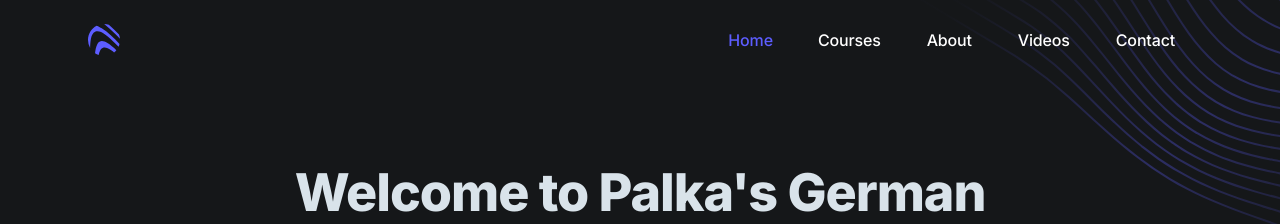
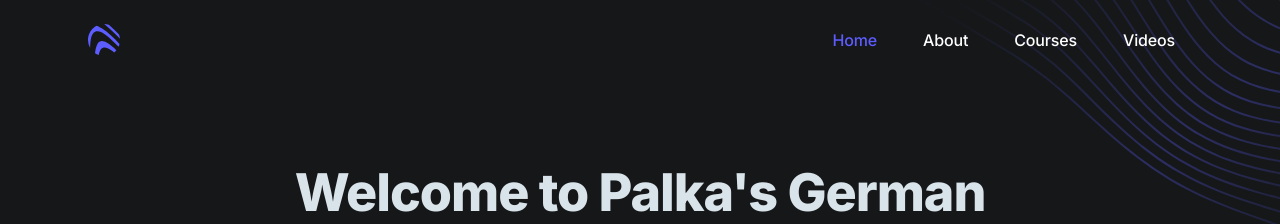
Before and after one commit to sahilbanga/german-classes-by-palka, a Next.js app: page / in a window 1280 px wide. Shown: the top 224 px of the page. Built offline with nearby package versions, Linux system fonts and the light colour scheme.

Commit message:
modify nav links

```diff
--- a/components/ui/header.tsx
+++ b/components/ui/header.tsx
@@ -1,7 +1,16 @@
+"use client"
+import { usePathname } from 'next/navigation';
 import Link from 'next/link'
 import MobileMenu from './mobile-menu'
 
 export default function Header() {
+  const pathname = usePathname()
+
+  // Function to determine if the link is active
+  const isLinkActive = (href) => {
+    return pathname === href;
+  };
+
   return (
       <header className="absolute w-full z-30">
         <div className="max-w-6xl mx-auto px-4 sm:px-6">
@@ -9,7 +18,7 @@ export default function Header() {
             {/* Site branding */}
             <div className="shrink-0 mr-4">
               {/* Logo */}
-            <Link href="/" className="block" aria-label="Cruip">
+              <Link href="/" className="block" aria-label="German Classes by Palka">
                 <svg className="w-8 h-8 fill-current text-purple-600" viewBox="0 0 32 32" xmlns="http://www.w3.org/2000/svg">
                   <path d="M31.952 14.751a260.51 260.51 0 00-4.359-4.407C23.932 6.734 20.16 3.182 16.171 0c1.634.017 3.21.28 4.692.751 3.487 3.114 6.846 6.398 10.163 9.737.493 1.346.811 2.776.926 4.262zm-1.388 7.883c-2.496-2.597-5.051-5.12-7.737-7.471-3.706-3.246-10.693-9.81-15.736-7.418-4.552 2.158-4.717 10.543-4.96 16.238A15.926 15.926 0 010 16C0 9.799 3.528 4.421 8.686 1.766c1.82.593 3.593 1.675 5.038 2.587 6.569 4.14 12.29 9.71 17.792 15.57-.237.94-.557 1.846-.952 2.711zm-4.505 5.81a56.161 56.161 0 00-1.007-.823c-2.574-2.054-6.087-4.805-9.394-4.044-3.022.695-4.264 4.267-4.97 7.52a15.945 15.945 0 01-3.665-1.85c.366-3.242.89-6.675 2.405-9.364 2.315-4.107 6.287-3.072 9.613-1.132 3.36 1.96 6.417 4.572 9.313 7.417a16.097 16.097 0 01-2.295 2.275z" />
                 </svg>
@@ -23,29 +32,24 @@ export default function Header() {
                 <li>
                   <Link
                       href="/"
-                  className="font-medium text-purple-600 hover:text-gray-200 px-4 py-3 flex items-center transition duration-150 ease-in-out"
+                      className={`btn-sm ml-3 ${isLinkActive('/') ? 'text-purple-600' : 'text-white'}`}
                   >
                     Home
                   </Link>
                 </li>
                 <li>
-                <Link href="/courses" className="btn-sm text-white ml-3">
+                  <Link href="/about" className={`btn-sm ml-3 ${isLinkActive('/about') ? 'text-purple-600' : 'text-white'}`}>
+                    About
+                  </Link>
+                </li>
+                <li>
+                  <Link href="/courses" className={`btn-sm ml-3 ${isLinkActive('/courses') ? 'text-purple-600' : 'text-white'}`}>
                     Courses
                   </Link>
                 </li>
                 <li>
-                <Link href="/about" className="btn-sm text-white ml-3">
-                  About
-                </Link>
-              </li>
-              <li>
-                <Link href="/videos" className="btn-sm text-white ml-3">
+                  <Link href="/videos" className={`btn-sm ml-3 ${isLinkActive('/videos') ? 'text-purple-600' : 'text-white'}`}>
                     Videos
-                </Link>
-              </li>
-              <li>
-                <Link href="#" className="btn-sm text-white ml-3">
-                  Contact
                   </Link>
                 </li>
               </ul>
--- a/components/ui/mobile-menu.tsx
+++ b/components/ui/mobile-menu.tsx
@@ -61,16 +61,35 @@ export default function MobileMenu() {
       >
         <ul className="bg-gray-800 px-4 py-2">
           <li>
-            <Link href="/signin" className="flex font-medium w-full text-purple-600 hover:text-gray-200 py-2 justify-center" onClick={() => setMobileNavOpen(false)}>
-              Sign in
+            <Link
+                href="/"
+                className={`btn-sm ml-3 text-white`}
+            >
+              Home
             </Link>
           </li>
           <li>
             <Link
-              href="/signup"
-              className="font-medium w-full inline-flex items-center justify-center border border-transparent px-4 py-2 my-2 rounded-sm text-white bg-purple-600 hover:bg-purple-700 transition duration-150 ease-in-out" onClick={() => setMobileNavOpen(false)}
+                href="/about"
+                className={`btn-sm ml-3 text-white`}
             >
-              Sign up
+              About
+            </Link>
+          </li>
+          <li>
+            <Link
+                href="/courses"
+                className={`btn-sm ml-3 text-white`}
+            >
+              Courses
+            </Link>
+          </li>
+          <li>
+            <Link
+                href="/videos"
+                className={`btn-sm ml-3 text-white`}
+            >
+              Videos
             </Link>
           </li>
         </ul>
```
Lines whose indentation alone changed are shown as unchanged.
